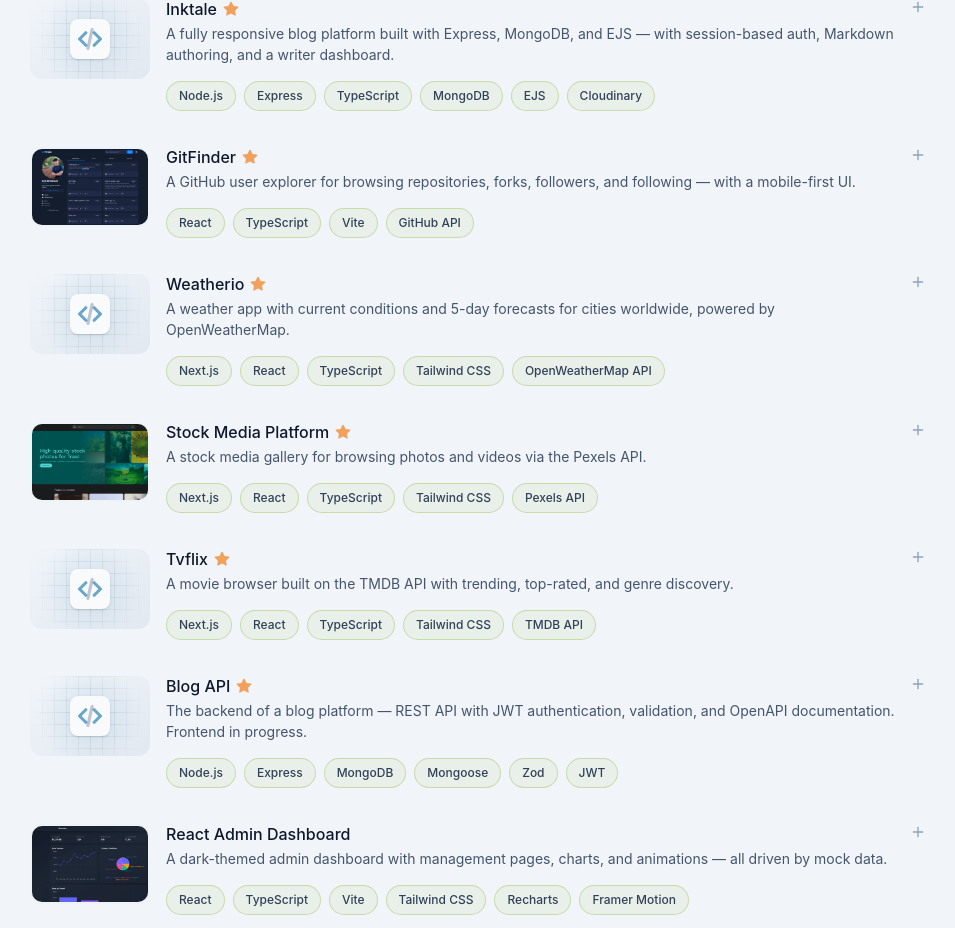
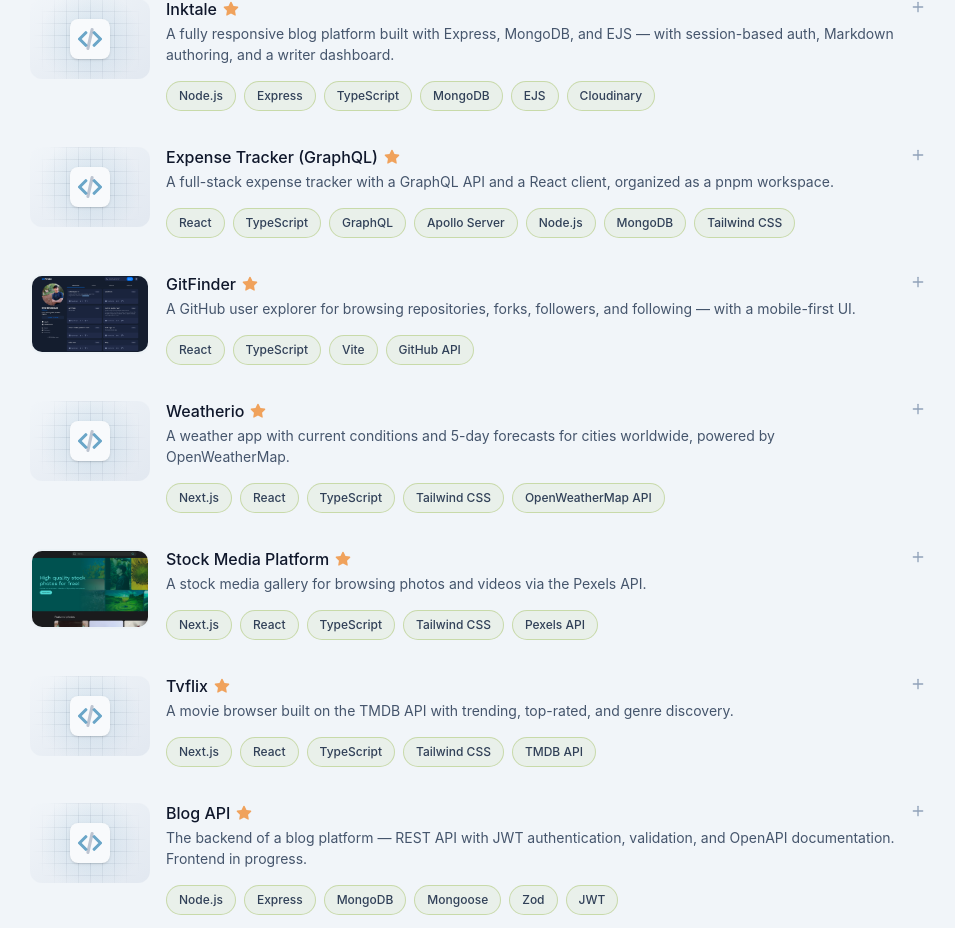
Before and after one commit to billalben/portfolio_v2, a Next.js app: page /en/projects in a window 1280 px wide. Shown: the part 994-1922 px from the top of the page, without its empty margins (162-1117 px from the left). Built offline with nearby package versions, Linux system fonts and the light colour scheme; a web font is replaced by a local one.

Commit message:
feat(projects): add expense tracker (graphql)

```diff
--- a/messages/ar.json
+++ b/messages/ar.json
@@ -96,6 +96,17 @@
                     "لوحة تحكم للكاتب تتبّع إجمالي الزيارات والتفاعلات والمقالات المنشورة، مع خيارات التعديل والحذف.",
                     "إعجابات وحفظ على كل مقال، إضافةً إلى صفحة قائمة قراءة مخصصة لإدارة المقالات المحفوظة.",
                     "إعدادات لصورة الملف الشخصي والاسم والاسم المستخدم والبريد والنبذة وكلمة المرور وحذف الحساب، مع تحديد معدّل حسب IP وضغط gzip/brotli."
+                ]
+            },
+            "expense-tracker-gql": {
+                "name": "Expense Tracker (GraphQL)",
+                "tagline": "متتبّع مصروفات متكامل مع واجهة GraphQL وعميل React، منظّم كمساحة عمل pnpm.",
+                "highlights": [
+                    "واجهة GraphQL مبنية بـ Express و Apollo Server 4 و Mongoose ومصادقة Passport المحلية.",
+                    "عميل React 19 مدعوم بـ Vite 7 و Apollo Client 4 و React Router 7 و Tailwind CSS v4.",
+                    "منظّم كـ monorepo على pnpm بتطبيقَي خادم وعميل منفصلين يشتركان في مساحة عمل واحدة.",
+                    "نشر إنتاجي على خدمة واحدة: تُقدَّم الـ API والعميل المبني معًا مع رجوع SPA.",
+                    "المستخدمون والعمليات مخزّنون في MongoDB، ويتصل العميل عبر /graphql في التطوير والإنتاج."
                 ]
             },
             "blog-sn-next": {
--- a/messages/en.json
+++ b/messages/en.json
@@ -95,6 +95,17 @@
                     "Writer dashboard tracking total visits, reactions, and published articles, with edit and delete controls.",
                     "Likes and bookmarks on every post, plus a dedicated reading-list page to manage saved blogs.",
                     "Settings for profile photo, name, username, email, bio, password, and account deletion, with per-IP rate limiting and gzip/brotli compression."
+                ]
+            },
+            "expense-tracker-gql": {
+                "name": "Expense Tracker (GraphQL)",
+                "tagline": "A full-stack expense tracker with a GraphQL API and a React client, organized as a pnpm workspace.",
+                "highlights": [
+                    "GraphQL API built with Express, Apollo Server 4, Mongoose, and Passport local authentication.",
+                    "React 19 client powered by Vite 7, Apollo Client 4, React Router 7, and Tailwind CSS v4.",
+                    "Organized as a pnpm monorepo with separate server and client apps sharing one workspace.",
+                    "Single-server production deploy: the API and the built client are served from one service, with an SPA fallback.",
+                    "MongoDB-backed users and transactions, with the client proxying /graphql in both dev and production."
                 ]
             },
             "blog-sn-next": {
--- a/messages/fr.json
+++ b/messages/fr.json
@@ -96,6 +96,17 @@
                     "Tableau de bord d'auteur suivant les visites, réactions et articles publiés, avec options de modification et de suppression.",
                     "J'aime et signets sur chaque article, plus une page de liste de lecture dédiée pour gérer les blogs enregistrés.",
                     "Paramètres pour la photo de profil, le nom, le pseudo, l'e-mail, la bio, le mot de passe et la suppression du compte, avec limitation de débit par IP et compression gzip/brotli."
+                ]
+            },
+            "expense-tracker-gql": {
+                "name": "Expense Tracker (GraphQL)",
+                "tagline": "Un suivi de dépenses full-stack avec une API GraphQL et un client React, organisé en workspace pnpm.",
+                "highlights": [
+                    "API GraphQL construite avec Express, Apollo Server 4, Mongoose et l'authentification locale Passport.",
+                    "Client React 19 propulsé par Vite 7, Apollo Client 4, React Router 7 et Tailwind CSS v4.",
+                    "Organisé en monorepo pnpm avec des applications serveur et client distinctes partageant un même workspace.",
+                    "Déploiement de production sur un seul serveur : l'API et le client compilé sont servis depuis un même service, avec repli SPA.",
+                    "Utilisateurs et transactions stockés dans MongoDB, le client passant par /graphql en développement comme en production."
                 ]
             },
             "blog-sn-next": {
--- a/src/data/projects.ts
+++ b/src/data/projects.ts
@@ -5,6 +5,7 @@ export type ProjectId =
     | "cook-io-recipe-next"
     | "airbnb-clone-nextjs"
     | "inktale-blog"
+    | "expense-tracker-gql"
     | "blog-sn-next"
     | "git-finder"
     | "weatherio"
@@ -92,6 +93,15 @@ export const PROJECT_LIST: ProjectEntry[] = [
         repo: "https://github.com/billalben/inktale-blog",
         demo: "https://inktale-blog.onrender.com/",
         builtWith: ["Node.js", "Express", "TypeScript", "MongoDB", "EJS", "Cloudinary"],
+        badge: true,
+    },
+    {
+        id: "expense-tracker-gql",
+        date: "2024-09",
+        screenshots: [],
+        repo: "https://github.com/billalben/expense-tracker-gql",
+        demo: "https://expense-tracker-gql-goa1.onrender.com",
+        builtWith: ["React", "TypeScript", "GraphQL", "Apollo Server", "Node.js", "MongoDB", "Tailwind CSS"],
         badge: true,
     },
     {
```
